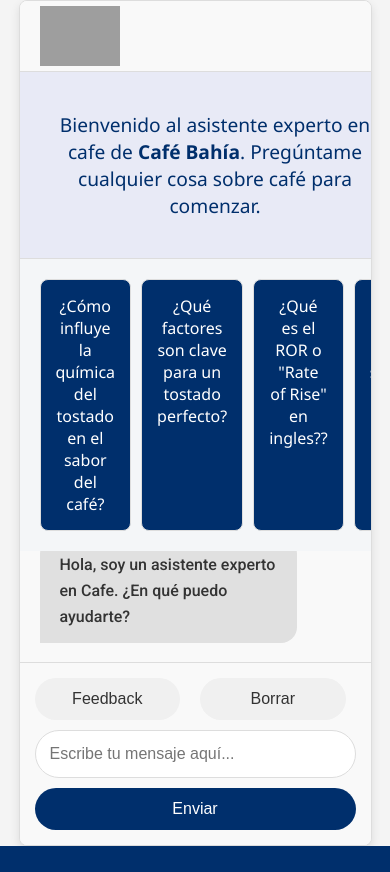
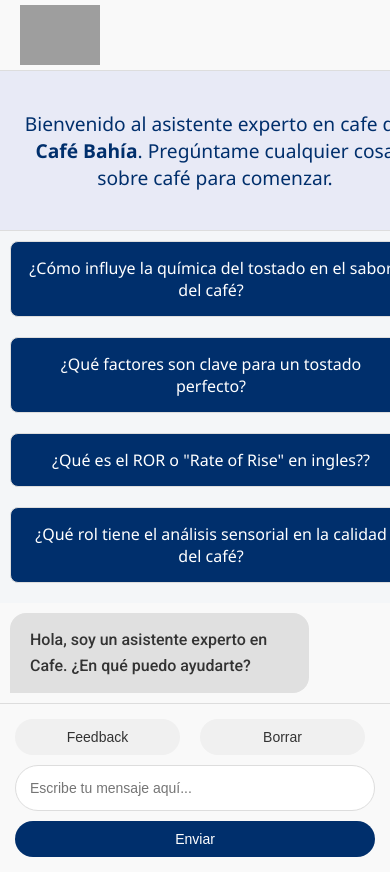
Before and after one commit to mcurielreyes2/juliomedina, a Flask app: page / in a window 390 px wide. Before the commit the page ends 846 px from the top, so only its background shows below. Run offline with Flask 2, Linux system fonts and the light colour scheme; parts of the project's set-up code (start-up, migrations or seed data) failed here and were passed over; grey boxes are pictures that could not be loaded.

Commit message:
style.css

```diff
--- a/static/style.css
+++ b/static/style.css
@@ -1,5 +1,6 @@
 /* General body styling */
 @import url('https://fonts.googleapis.com/css2?family=Roboto:wght@500&display=swap');
+
 body {
     display: flex;
     justify-content: center;
@@ -21,7 +22,12 @@
     display: flex;
     flex-direction: column;
     overflow: hidden;
-    height: 100vh;
+
+    /* Se deja height: auto y min-height: 100vh para evitar problemas en mobile */
+    /* Si prefieres, puedes comentar o cambiar según tu preferencia */
+    min-height: 100vh;
+    height: auto;
+
     margin: 0;
     border: 1px solid #ddd;
 }
@@ -40,6 +46,7 @@
     width: auto;
 }
 
+/* Welcome message */
 .welcome-message {
     background-color: #e8eaf6;
     padding: 20px;
@@ -48,7 +55,7 @@
     border-bottom: 1px solid #ddd;
     font-size: 1.2rem;
     width: 100%;
-    margin: 0 auto;   /* Centra el contenido en el contenedor */
+    margin: 0 auto;  /* Centra el contenido */
 }
 
 /* Options container styling */
@@ -60,6 +67,7 @@
     background-color: #f4f6f8;
 }
 
+/* Option boxes */
 .option-box {
     flex: 1;
     text-align: center;
@@ -100,9 +108,9 @@
     word-wrap: break-word;
     white-space: pre-line;
 
-    /* Nueva fuente y peso */
+    /* Fuente Roboto (importada arriba) */
     font-family: 'Roboto', sans-serif;
-    font-weight: 400; /* Prueba 500, 600 o 700 para hacerlo más grueso */
+    font-weight: 400;
 }
 
 .user-message {
@@ -148,7 +156,6 @@
 }
 
 /* Input and send button container styling */
-/* Aumentamos padding y fuente para agrandar la sección de ingreso de texto */
 .chat-input-container {
     display: flex;
     align-items: center;
@@ -162,9 +169,9 @@
     background-color: #f0f0f0;
     border: none;
     border-radius: 50px;
-    padding: 12px 18px; /* Aumentado */
+    padding: 12px 18px;
     color: #333;
-    font-size: 16px; /* Aumentado */
+    font-size: 16px;
     cursor: pointer;
     transition: background-color 0.3s;
 }
@@ -175,11 +182,11 @@
 
 #user-input {
     flex: 1;
-    padding: 14px; /* Aumentado */
+    padding: 14px;
     border: 1px solid #ddd;
     border-radius: 50px;
     outline: none;
-    font-size: 16px; /* Aumentado */
+    font-size: 16px;
     margin-right: 10px;
 }
 
@@ -189,9 +196,9 @@
     color: white;
     border: none;
     border-radius: 50px;
-    padding: 12px 24px; /* Aumentado */
+    padding: 12px 24px;
     cursor: pointer;
-    font-size: 16px; /* Aumentado */
+    font-size: 16px;
     transition: background-color 0.3s;
 }
 
@@ -199,7 +206,7 @@
     background-color: #001B4E;
 }
 
-/* Ajustes para móvil */
+/* Ajustes para tablets o pantallas medianas */
 @media (max-width: 768px) {
     .chat-input-container {
         flex-wrap: wrap;
@@ -221,16 +228,65 @@
     }
 }
 
-/* Modal overlay: ocupa toda la pantalla y la oscurece */
+/* Ajustes específicos para pantallas muy pequeñas (smartphones, ~480px) */
+@media (max-width: 480px) {
+    .chat-container {
+        width: 100%;
+        /* Remueve bordes en móviles si lo deseas */
+        border: none;
+        border-radius: 0;
+        /* Mantén min-height: 100vh si te interesa ocupar pantalla completa,
+           aunque a veces en iOS/Android se ajusta con el teclado
+           => si prefieres "height: auto;", cámbialo aquí: */
+    }
+
+    #chat-box {
+        padding: 10px; /* reduce padding */
+    }
+
+    .options-container,
+    .options-container-bottom {
+        flex-direction: column; /* cambia a layout vertical */
+        gap: 10px;
+        padding: 10px;
+    }
+
+    .option-box {
+        flex: none;
+        width: 100%;
+        margin-bottom: 10px;
+    }
+
+    .chat-input-container {
+        flex-wrap: wrap;
+        gap: 10px;
+    }
+
+    #feedback-button,
+    #erase-button,
+    #send-button {
+        flex: 1;
+        font-size: 14px;
+        padding: 10px;
+    }
+
+    #user-input {
+        flex: 100%;
+        margin-right: 0;
+        font-size: 14px;
+    }
+}
+
+/* Modal overlay (Feedback) */
 .feedback-modal {
     display: none; /* Oculto por defecto */
     position: fixed;
-    z-index: 999; /* Para que quede encima de todo */
+    z-index: 999; /* Encima de todo */
     left: 0;
     top: 0;
     width: 100%;
     height: 100%;
-    overflow: auto; /* Si hay contenido largo */
+    overflow: auto; /* Scroll si hay contenido largo */
     background-color: rgba(0, 0, 0, 0.5); /* Oscurece el fondo */
 }
 
@@ -262,6 +318,7 @@
     gap: 10px;
 }
 
+/* Contenedor opcional para conversation-starters al final */
 .options-container-bottom {
-  margin-top: 20px; /* separarlas un poco de la última respuesta */
+    margin-top: 20px;
 }
```
